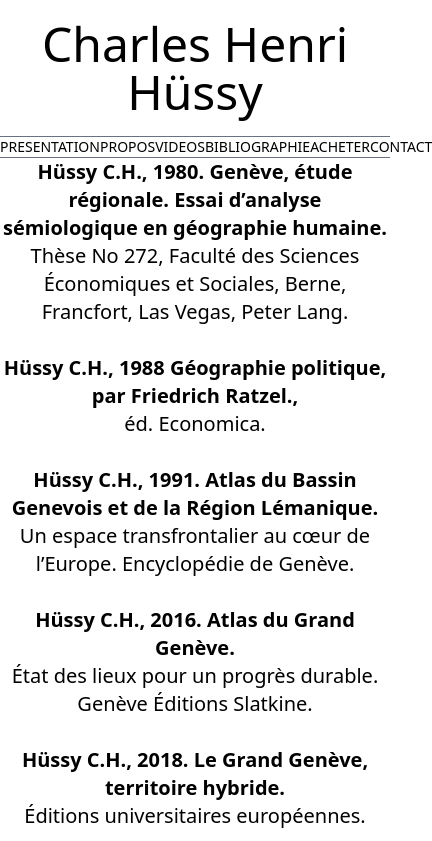
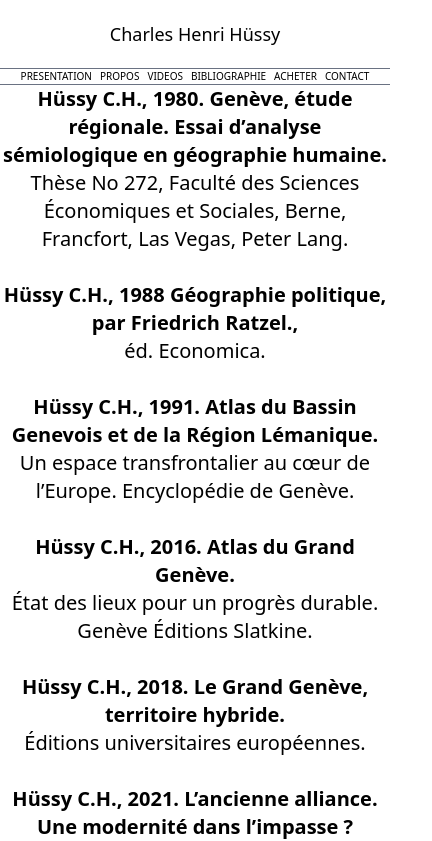
Before and after one commit to MountainEnjoyer/CharlesHussy, a React (Vite) app: page /bibliographie in a window 390 px wide. Shown: the top 841 px of the page, 432 px wide, since content can reach past the window. Built offline with nearby package versions, Linux system fonts and the light colour scheme.

Commit message:
responsive navbar

```diff
--- a/src/NavBar.tsx
+++ b/src/NavBar.tsx
@@ -4,10 +4,10 @@
     return (
     <>
       <div className=" min-w-screen max-h-[10%]  top-0 p-0 m-auto text-black z-1">
-        <div className="w-min-fill text-5xl color-black pb-5 pt-5 bg-white z-1">
+        <div className="w-min-fill text-lg sm:text-xl md:text-2xl lg:text-4xl xl:text-5xl color-black pb-5 pt-5 bg-white z-1">
           Charles Henri Hüssy
         </div>
-        <div className="flex-10 flex-wrap items-center-safe gap-x-3 gap-y-0 border-b-[1px] border-t-[1px] h-max-[20%] min-w-fill  border-gray-500 gap-1 text-sm  bg-white z-1 ">
+        <div className="flex gap-2 sm:gap-5 md:gap-15 lg:gap-25 xl:gap-30  flex-wrap place-content-center  border-b-[1px] border-t-[1px] h-max-[20%] min-w-[90%]  border-gray-500  text-[10px] sm:text-sm md:text-md lg:text-lg xl:text-2xl  bg-white z-1 ">
           <a href='/' className="hover:text-green-600 hover:font-bold">PRESENTATION</a>
           <a href='/apropos' className="hover:text-green-600 hover:font-bold">PROPOS</a>
           <a href='/Videos' className="hover:text-green-600 hover:font-bold">VIDEOS</a>
```
